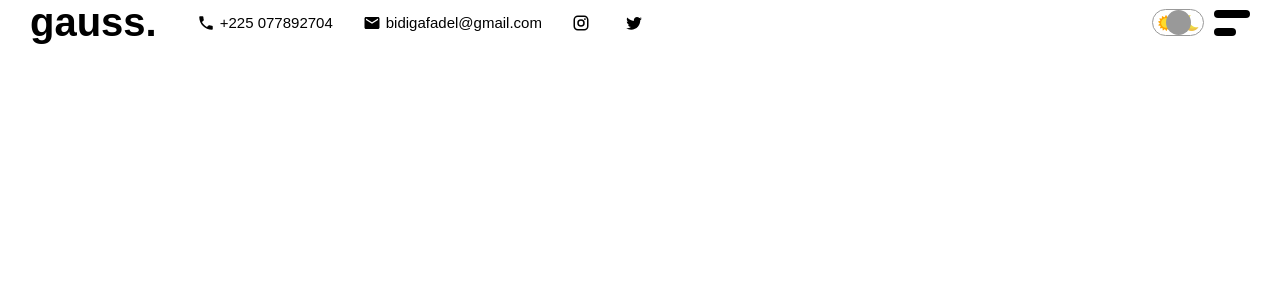
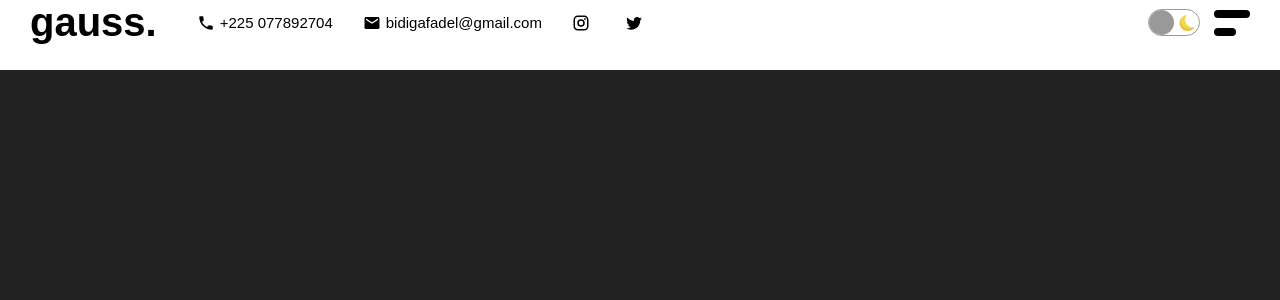
Before and after one commit to fadex022/Portfolio-With-ReactJs, a React (Create React App) app: page / in a window 1280 px wide. Shown: the top 300 px of the page. Built offline with nearby package versions, Linux system fonts and the light colour scheme; a web font is replaced by a local one.

Commit message:
toggle context and darkmode base done

```diff
--- a/src/App.jsx
+++ b/src/App.jsx
@@ -7,13 +7,15 @@ import Projects from "./components/projects/Projects"
 import Testimonials from "./components/testimonials/Testimonials"
 import Contact from "./components/contact/Contact"
 import Menu from "./components/menu/Menu"
-import { useState } from 'react';
+import { useContext, useState } from 'react';
+import { ThemeContext } from './context';
 
 function App() {
+  const theme = useContext(ThemeContext)
   const [menuOpen, setMenuOpen] = useState(false)
-  const [dark, setDark] = useState(false)
+  const darkMode = theme.state.darkMode;
   return (
-    <div className="App">
+    <div className="App" style={{backgroundColor: darkMode ? "#222" : "white", color: darkMode ? "white" : "black"}}>
       <HeadBar menuOpen={menuOpen} setMenuOpen={setMenuOpen}/>
       <Menu menuOpen={menuOpen} setMenuOpen={setMenuOpen}/>
       <div className="container">
--- a/src/App.scss
+++ b/src/App.scss
@@ -2,7 +2,7 @@
 
 .App {
   height: 100vh;
-
+  transition: all 1s ease;
   .container{
     width: 100%;
     height: calc(100vh - 70px);
--- a/src/components/headbar/HeadBar.jsx
+++ b/src/components/headbar/HeadBar.jsx
@@ -16,11 +16,15 @@ export default function HeadBar({menuOpen, setMenuOpen}) {
                 <span>+225 077892704</span>
               </div>
               <div className="items">
-                <MailIcon className="icon"/>
-                <span>bidigafadel@gmail.com</span>
+                <a href="mailto:bidigafadel@gmail.com">
+                  <MailIcon className="icon"/>
+                  <span>bidigafadel@gmail.com</span>
+                </a>
               </div>
               <div className="items">
-                <InstagramIcon className="icon"/>
+                <a href="http://www.instagram.com/young_ivorian">
+                  <InstagramIcon className="icon"/>
+                </a>
               </div>
               <div className="items">
             <TwitterIcon className="icon"/>
--- a/src/components/headbar/headbar.scss
+++ b/src/components/headbar/headbar.scss
@@ -32,6 +32,14 @@
                 display: flex;
                 align-items: center;
                 margin-right: 30px;
+
+                a{
+                    display: flex;
+                    align-items: center;
+                    color: inherit;
+                    font-size: inherit;
+                    text-decoration: none;
+                }
 
                 .icon {
                     margin-right: 5px;
--- a/src/components/home/home.scss
+++ b/src/components/home/home.scss
@@ -1,7 +1,7 @@
 @import "../../global.scss";
 
 .Home{
-    background-color: $maincolor;
+    // background-color: $maincolor;
 
     .left{
 
--- a/src/components/toggle/Toggle.jsx
+++ b/src/components/toggle/Toggle.jsx
@@ -1,11 +1,18 @@
+import { useContext } from "react"
+import { ThemeContext } from "../../context"
 import "./toggle.scss"
 
 export default function Toggle() {
-  return (
-    <div className="Toggle">
-         <img src='/assets/sun.png' alt="" className="t-icon" />
-         <img src='/assets/moon.png' alt="" className="t-icon" />
-         <div className="t-button"></div>
-    </div>
-  )
+    const theme = useContext(ThemeContext)
+
+    const handleClick = ()=>{
+        theme.dispatch({type: "TOGGLE"})
+    }
+    return (
+        <div className="Toggle" onClick={handleClick}>
+            <img src='/assets/sun.png' alt="" className="t-icon" />
+            <img src='/assets/moon.png' alt="" className="t-icon" />
+            <div className="t-button"  style={{left: theme.state.darkMode ? 0 : 25}}></div>
+        </div>
+    )
 }
--- a/src/components/toggle/toggle.scss
+++ b/src/components/toggle/toggle.scss
@@ -6,9 +6,14 @@
     border-radius: 20px;
     border: 1px solid #999;
     background-color: #fff;
+    position: fixed;
+    right: 2*$optionWidth + 10px;
     display: flex;
     align-items: center;
     justify-content: space-around;
+    cursor: pointer;
+
+
     .t-icon{
         width: 16px;
         height: 16px;
@@ -20,6 +25,6 @@
         border-radius: 50%;
         background-color: #999;
         position: absolute;
-        cursor: pointer;
+    transition: all 1s ease;
     }
 }
--- a/src/context.js
+++ b/src/context.js
@@ -0,0 +1,25 @@
+import {createContext, useReducer} from "react";
+
+export const ThemeContext = createContext();
+
+const INITIAL_STATE = {darkMode : true}
+
+const themeReducer = (state, action)=>{
+    switch (action.type) {
+        case "TOGGLE":
+            return {darkMode: !state.darkMode};
+
+        default:
+            return state;
+    }
+}
+
+export const ThemeProvider = (props)=>{
+    const [state, dispatch] = useReducer(themeReducer, INITIAL_STATE);
+
+    return(
+        <ThemeContext.Provider value={{state, dispatch}}>
+            {props.children}
+        </ThemeContext.Provider>
+    )
+}
--- a/src/index.js
+++ b/src/index.js
@@ -2,10 +2,13 @@ import React from 'react';
 import ReactDOM from 'react-dom';
 import './index.css';
 import App from './App';
+import {ThemeProvider} from './context'
 
 ReactDOM.render(
   <React.StrictMode>
-    <App />
+    <ThemeProvider>
+      <App />
+    </ThemeProvider>
   </React.StrictMode>,
   document.getElementById('root')
 );
```
